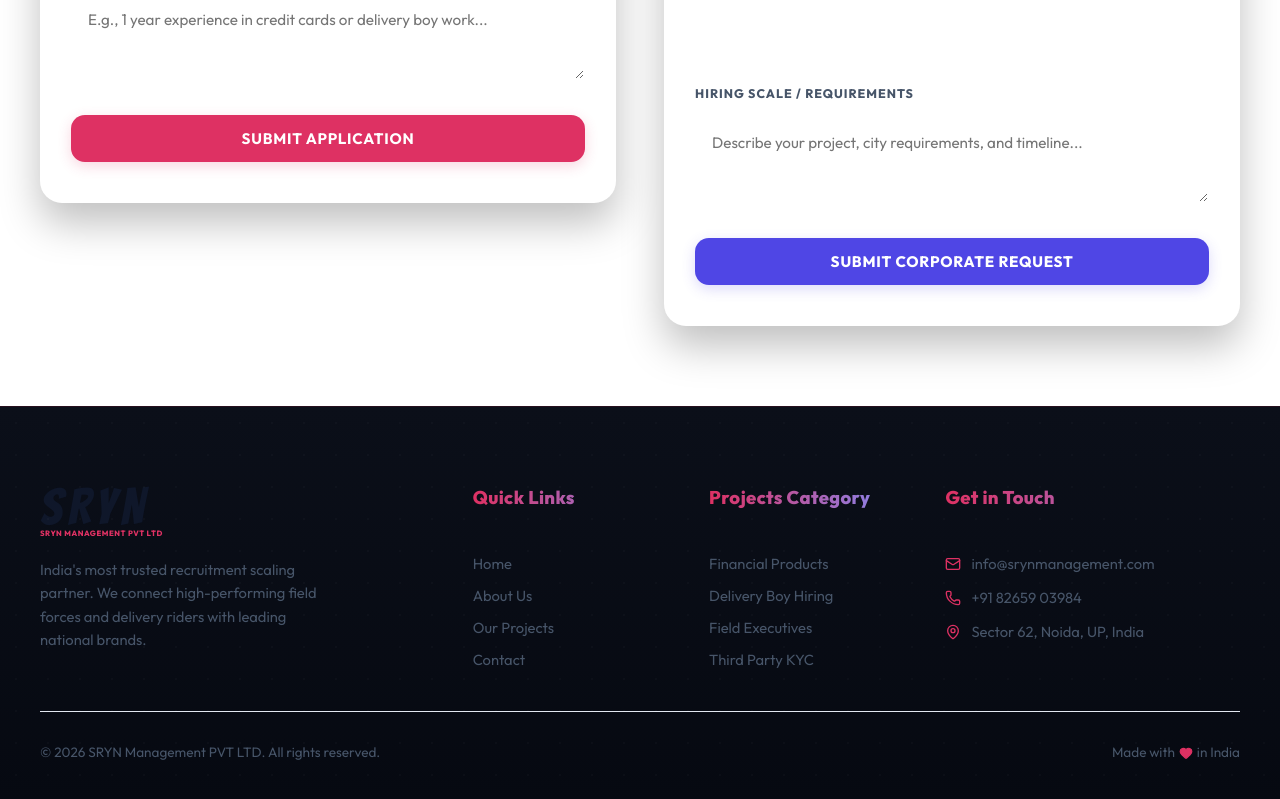
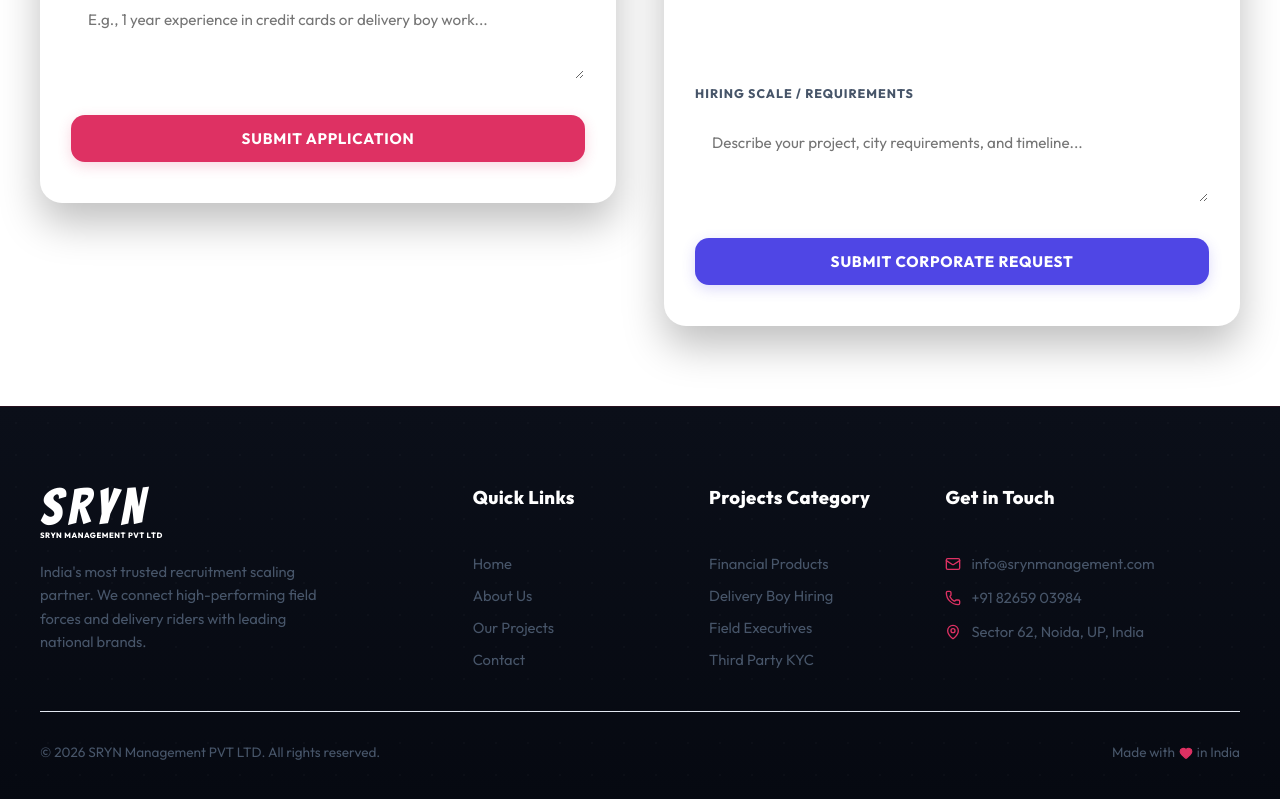
Before and after one commit to ravidhakre/gig-sathi, a React (Vite) app: page / in a window 1280 px wide. Shown: the part 2928-3727 px from the top of the page. Built offline with nearby package versions, Linux system fonts and the light colour scheme; no server answers; the database is empty.

Commit message:
brand: change footer logo and column headings to solid white color

```diff
--- a/src/components/Footer.jsx
+++ b/src/components/Footer.jsx
@@ -8,11 +8,11 @@ const Footer = () => {
       <div className="container" style={gridStyle}>
         {/* Info Column */}
         <div style={colStyle}>
-          <Link to="/" style={{ ...logoStyle, flexDirection: 'column', alignItems: 'flex-start', gap: '2px', textDecoration: 'none' }}>
-            <span style={{ fontWeight: 'normal', fontSize: '3.2rem', color: 'var(--text-primary)', letterSpacing: '0.11em', marginRight: '-0.11em', fontFamily: "'Frank Bellamy', 'Bangers', sans-serif", lineHeight: 0.8, textTransform: 'uppercase' }}>
+          <Link to="/" style={{ ...logoStyle, flexDirection: 'column', alignItems: 'flex-start', gap: '4px', textDecoration: 'none' }}>
+            <span style={{ fontWeight: 'normal', fontSize: '3.2rem', color: '#ffffff', letterSpacing: '0.11em', marginRight: '-0.11em', fontFamily: "'Frank Bellamy', 'Bangers', sans-serif", lineHeight: 0.8, textTransform: 'uppercase' }}>
               SRYN
             </span>
-            <span style={{ fontSize: '0.48rem', fontWeight: 800, letterSpacing: '0.07em', color: 'var(--primary-color)', textTransform: 'uppercase', lineHeight: 1 }}>
+            <span style={{ fontSize: '0.48rem', fontWeight: 800, letterSpacing: '0.07em', color: '#ffffff', textTransform: 'uppercase', lineHeight: 1 }}>
               SRYN MANAGEMENT PVT LTD
             </span>
           </Link>
@@ -173,9 +173,7 @@ footerCSS.textContent = `
   }
 
   footer h4 {
-    background: linear-gradient(90deg, #DE3163 0%, #818cf8 100%);
-    -webkit-background-clip: text;
-    -webkit-text-fill-color: transparent;
+    color: #ffffff !important;
     font-weight: 800 !important;
     font-size: 1.15rem !important;
     letter-spacing: 0.02em;
```
